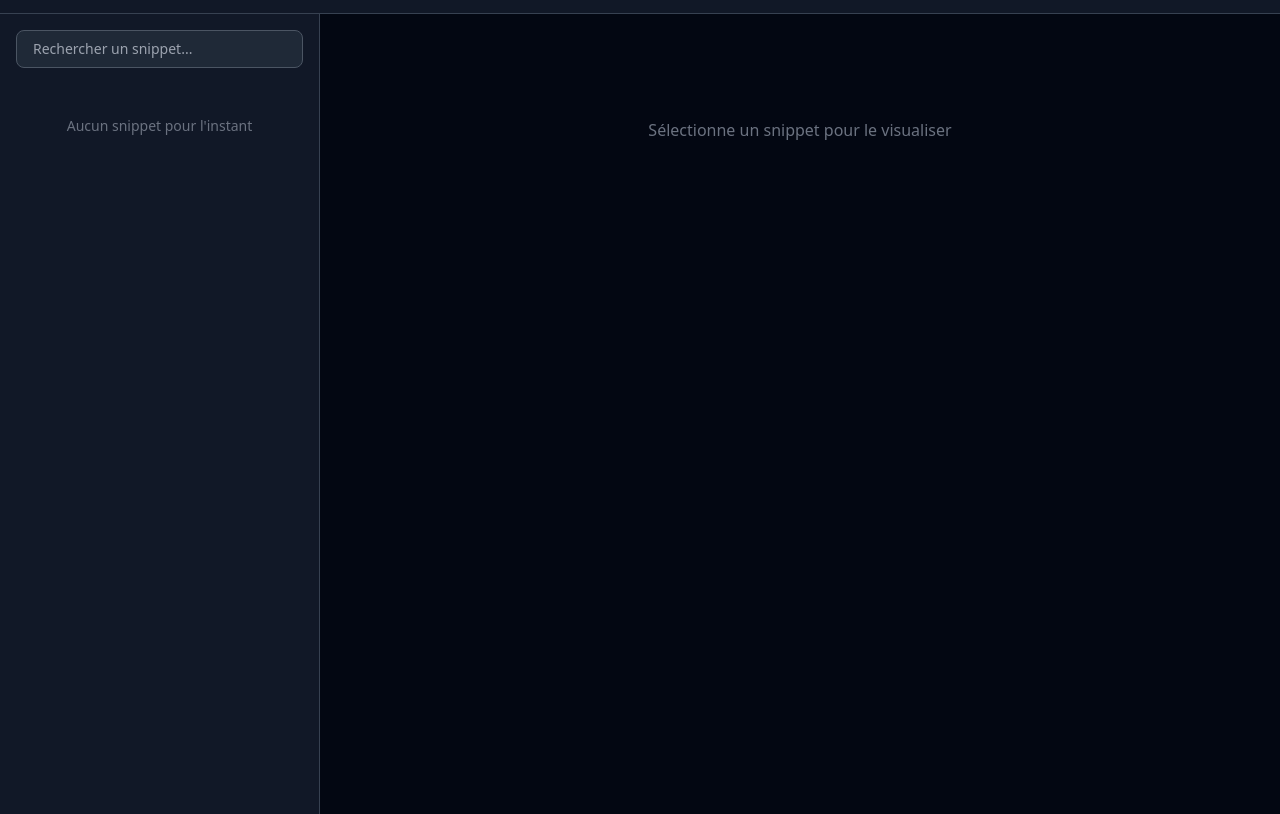
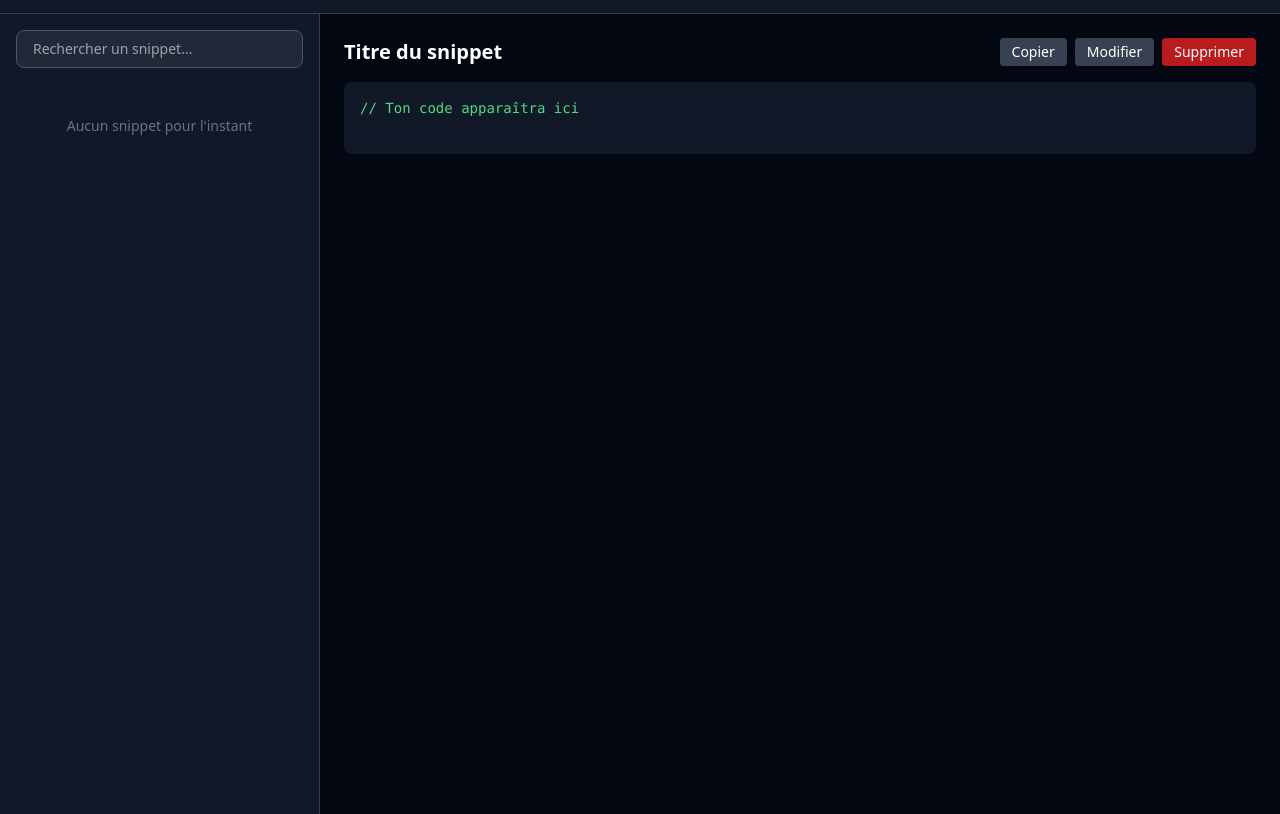
Before and after one commit to LoukaKuhl/CodeGrimoire, a plain HTML site: page frontend/index.html in a window 1280 px wide. Shown: the part 55-869 px from the top of the page. Drawn offline with nearby package versions, Linux system fonts and the light colour scheme.

Commit message:
Ajout zone detail snippet avec boutons

```diff
--- a/frontend/index.html
+++ b/frontend/index.html
@@ -35,7 +35,25 @@
 
         <!-- Zone principale droite -->
         <main class="flex-1 bg-gray-950 p-6">
-            <p class="text-gray-500 text-center mt-20">Sélectionne un snippet pour le visualiser</p>
+            <div id="detail-snippet">
+                <div class="flex items-center justify-between mb-4">
+                    <h2 class="text-xl font-bold">Titre du snippet</h2>
+                    <div class="flex gap-2">
+                        <button class="bg-gray-700 hover:bg-gray-600 text-white px-3 py-1 rounded text-sm">
+                            Copier
+                        </button>
+                        <button class="bg-gray-700 hover:bg-gray-600 text-white px-3 py-1 rounded text-sm">
+                            Modifier
+                        </button>
+                        <button class="bg-red-700 hover:bg-red-600 text-white px-3 py-1 rounded text-sm">
+                            Supprimer
+                        </button>
+                    </div>
+                </div>
+                <pre class="bg-gray-900 rounded-lg p-4 overflow-x-auto text-sm text-green-400">
+// Ton code apparaîtra ici
+                </pre>
+            </div>
         </main>
 
     </div>
```
